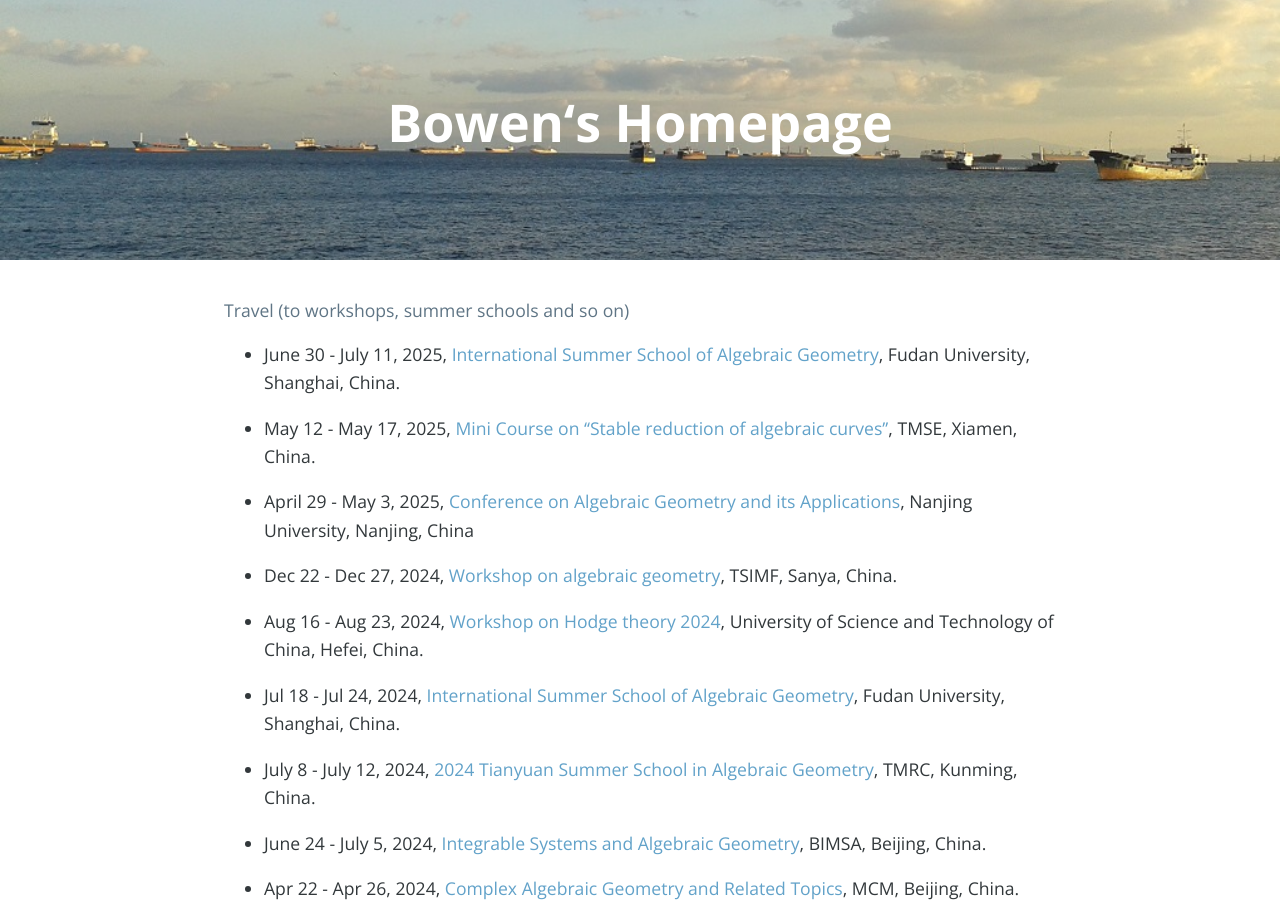
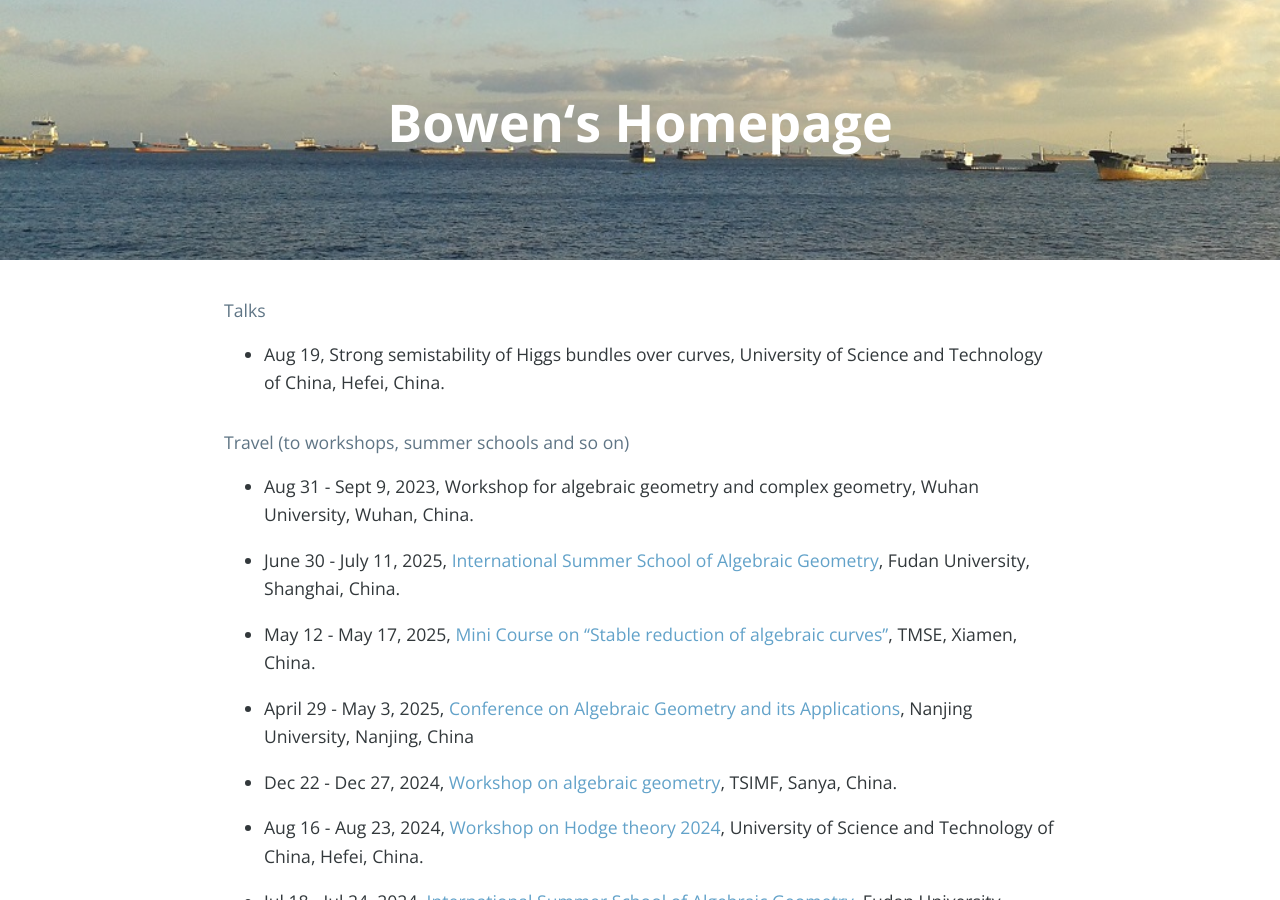
Before and after one commit to bowenl-math/bowenl-math.github.io, a Jekyll site: the page built from travel.md, in a window 1280 px wide and 900 px high. Built offline with Jekyll 4.4.1, drawn with Linux system fonts in a browser that asks for light colours; nearby versions of some CDN libraries; our own code applies the rules of GitHub Pages for plain Markdown files; comment, search, counter and statistics services are not loaded.

Commit message:
Update travel.md

```diff
--- a/travel.md
+++ b/travel.md
@@ -1,4 +1,9 @@
+#### Talks
+* Aug 19, Strong semistability of Higgs bundles over curves, University of Science and Technology of China, Hefei, China.
+
 #### Travel (to workshops, summer schools and so on)
+* Aug 31 - Sept 9, 2023, Workshop for algebraic geometry and complex geometry, Wuhan University, Wuhan, China.
+
 * June 30 - July 11, 2025, [International Summer School of Algebraic Geometry](https://scms.fudan.edu.cn/info/5753/9971.htm), Fudan University, Shanghai, China.
 
 * May 12 - May 17, 2025, [Mini Course on ''Stable reduction of algebraic curves''](https://tianyuan.xmu.edu.cn/cn/MiniCourses/3732.html), TMSE, Xiamen, China.
```
